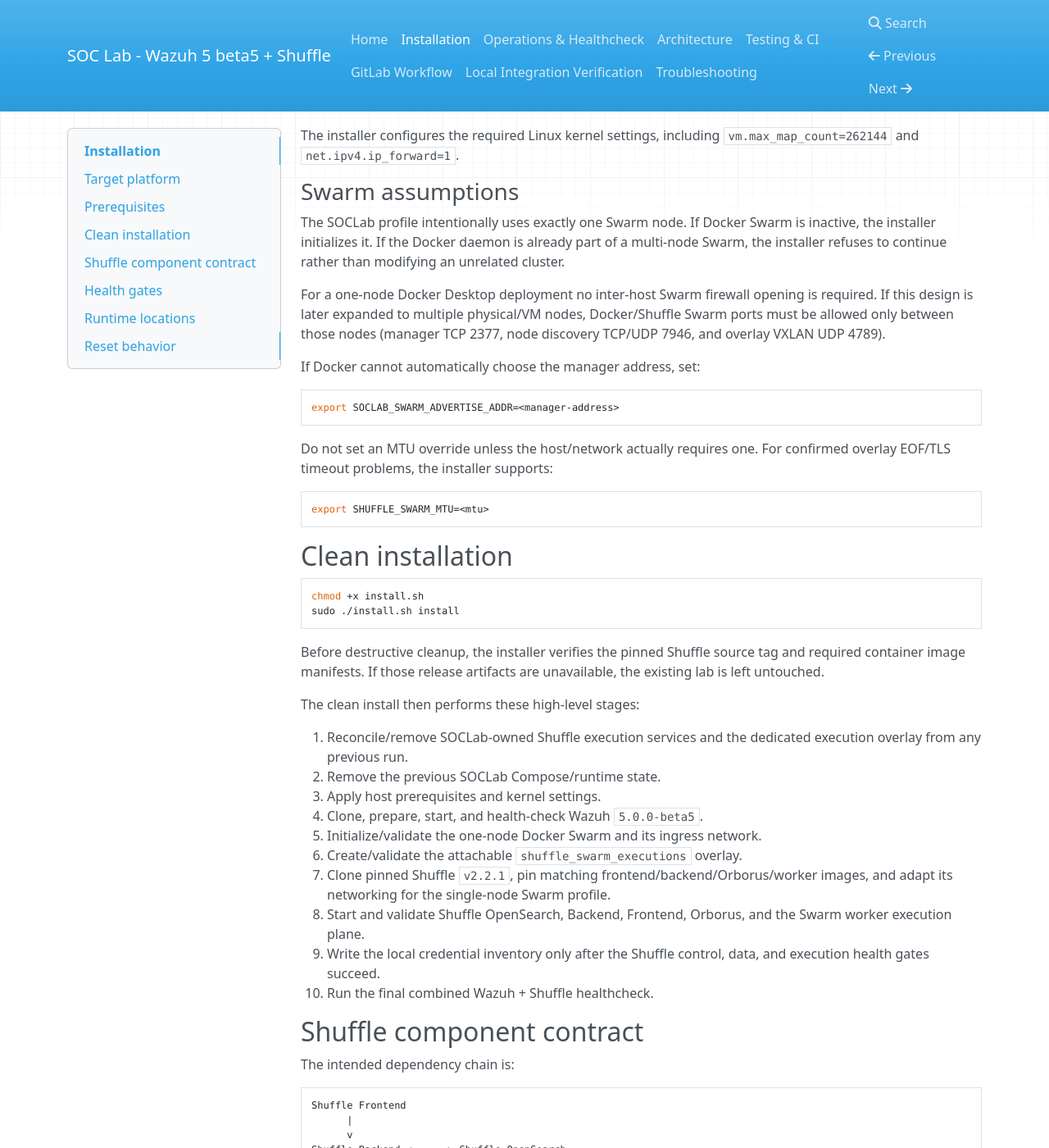
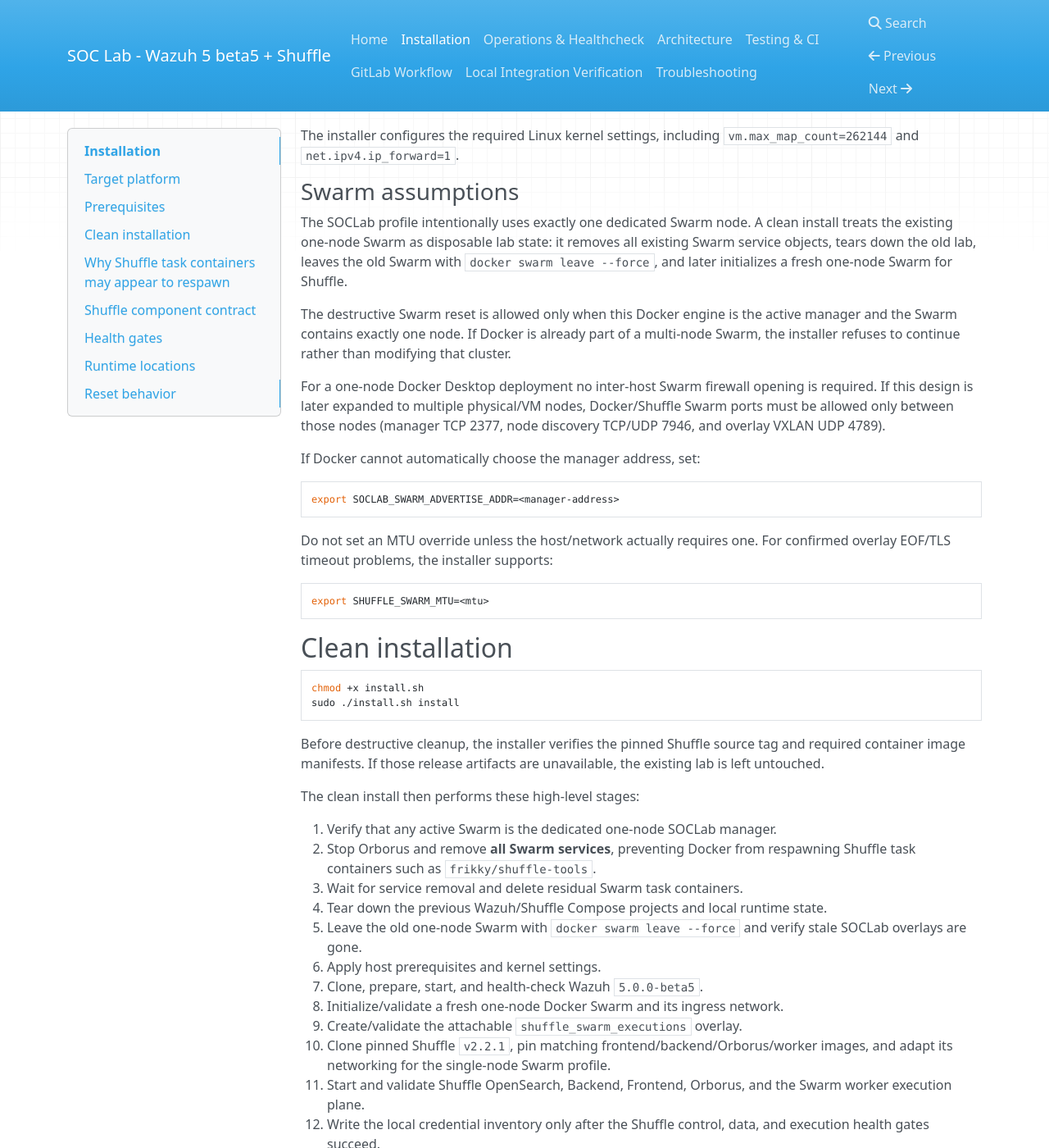
Before and after one commit to avioren/SOCLab, an MkDocs documentation site: the page built from docs/installation.md, in a window 1280 px wide and 1400 px high, scrolled down 442 px. Shown: the whole window at 82% size. Built offline with MkDocs 1.6.1, drawn with Linux system fonts in a browser that asks for light colours; nearby versions of some CDN libraries; some of the changed text lies outside the part shown.

Commit message:
docs: describe clean single-node Swarm rebuild

````diff
--- a/docs/installation.md
+++ b/docs/installation.md
@@ -19,7 +19,9 @@ The installer configures the required Linux kernel settings, including `vm.max_m
 
 ### Swarm assumptions
 
-The SOCLab profile intentionally uses exactly one Swarm node. If Docker Swarm is inactive, the installer initializes it. If the Docker daemon is already part of a multi-node Swarm, the installer refuses to continue rather than modifying an unrelated cluster.
+The SOCLab profile intentionally uses exactly one dedicated Swarm node. A clean install treats the existing one-node Swarm as disposable lab state: it removes all existing Swarm service objects, tears down the old lab, leaves the old Swarm with `docker swarm leave --force`, and later initializes a fresh one-node Swarm for Shuffle.
+
+The destructive Swarm reset is allowed only when this Docker engine is the active manager and the Swarm contains exactly one node. If Docker is already part of a multi-node Swarm, the installer refuses to continue rather than modifying that cluster.
 
 For a one-node Docker Desktop deployment no inter-host Swarm firewall opening is required. If this design is later expanded to multiple physical/VM nodes, Docker/Shuffle Swarm ports must be allowed only between those nodes (manager TCP 2377, node discovery TCP/UDP 7946, and overlay VXLAN UDP 4789).
 
@@ -46,16 +48,23 @@ Before destructive cleanup, the installer verifies the pinned Shuffle source tag
 
 The clean install then performs these high-level stages:
 
-1. Reconcile/remove SOCLab-owned Shuffle execution services and the dedicated execution overlay from any previous run.
-2. Remove the previous SOCLab Compose/runtime state.
-3. Apply host prerequisites and kernel settings.
-4. Clone, prepare, start, and health-check Wazuh `5.0.0-beta5`.
-5. Initialize/validate the one-node Docker Swarm and its ingress network.
-6. Create/validate the attachable `shuffle_swarm_executions` overlay.
-7. Clone pinned Shuffle `v2.2.1`, pin matching frontend/backend/Orborus/worker images, and adapt its networking for the single-node Swarm profile.
-8. Start and validate Shuffle OpenSearch, Backend, Frontend, Orborus, and the Swarm worker execution plane.
-9. Write the local credential inventory only after the Shuffle control, data, and execution health gates succeed.
-10. Run the final combined Wazuh + Shuffle healthcheck.
+1. Verify that any active Swarm is the dedicated one-node SOCLab manager.
+2. Stop Orborus and remove **all Swarm services**, preventing Docker from respawning Shuffle task containers such as `frikky/shuffle-tools`.
+3. Wait for service removal and delete residual Swarm task containers.
+4. Tear down the previous Wazuh/Shuffle Compose projects and local runtime state.
+5. Leave the old one-node Swarm with `docker swarm leave --force` and verify stale SOCLab overlays are gone.
+6. Apply host prerequisites and kernel settings.
+7. Clone, prepare, start, and health-check Wazuh `5.0.0-beta5`.
+8. Initialize/validate a fresh one-node Docker Swarm and its ingress network.
+9. Create/validate the attachable `shuffle_swarm_executions` overlay.
+10. Clone pinned Shuffle `v2.2.1`, pin matching frontend/backend/Orborus/worker images, and adapt its networking for the single-node Swarm profile.
+11. Start and validate Shuffle OpenSearch, Backend, Frontend, Orborus, and the Swarm worker execution plane.
+12. Write the local credential inventory only after the Shuffle control, data, and execution health gates succeed.
+13. Run the final combined Wazuh + Shuffle healthcheck.
+
+## Why Shuffle task containers may appear to respawn
+
+In Swarm mode, a container is a task owned by a Swarm service. Deleting or killing the task container does not delete the service. The Swarm manager continuously reconciles desired state and creates a replacement task. Therefore the SOCLab clean installer removes the owning Swarm service objects first; it does not attempt to clean dynamic Shuffle app containers one by one.
 
 ## Shuffle component contract
 
@@ -129,4 +138,4 @@ The runtime `.env`, generated credentials, certificates, and private keys are lo
 sudo ./install.sh reset
 ```
 
-Reset removes SOCLab-owned Wazuh/Shuffle runtime resources, the `shuffle-workers` service, temporary Shuffle services attached to the SOCLab execution network, and the SOCLab execution overlay. It deliberately leaves the Docker daemon in Swarm mode so it does not mutate global Docker state outside the lab's ownership boundary.
+Reset uses the same deterministic teardown policy as clean install: on a validated dedicated one-node Swarm it removes all Swarm services, tears down the SOCLab Compose resources, and leaves the old Swarm control plane. It refuses to perform this destructive reset on a multi-node Swarm. The next `install` initializes a fresh one-node Swarm for Shuffle.
````
